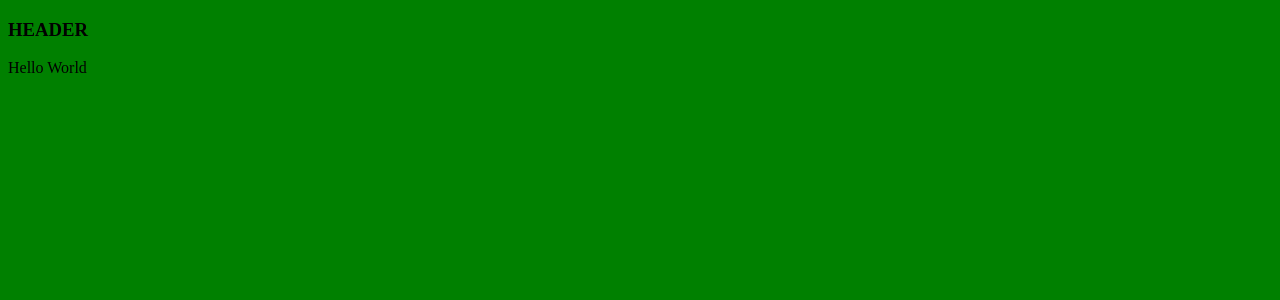
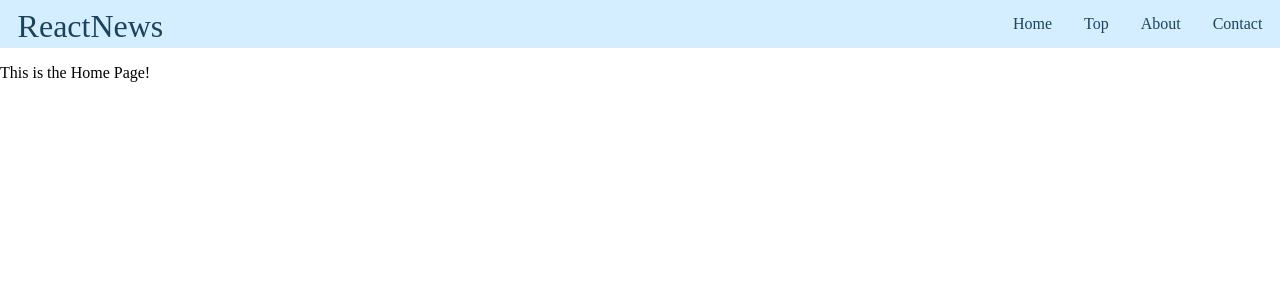
Before and after one commit to emrickgarrett/ReactNewsSite, a React app: page / in a window 1280 px wide. Shown: the top 300 px of the page. Built offline with nearby package versions, Linux system fonts and the light colour scheme.

Commit message:
Added routing as well as styling of the header. There are 4 pages now that I have to add content to

```diff
--- a/css/index.css
+++ b/css/index.css
@@ -1,3 +1,80 @@
 body{
-	background:green;
+	padding:0;
+	margin:0;
 }
+
+/* Header Styles */
+
+.header{
+	background: #D5EEFF;
+	color: #1B435D;
+	margin:0;
+	padding:.5em .1em;
+	height:2em;
+}
+
+.header > a{
+	color:#1B435D;
+	font-size:2.0em;
+	padding:0;
+	margin:0 .5em  0;
+	display:inline-block;
+	text-decoration:none;
+}
+
+
+.header ul{
+	float:right;
+	padding:0;
+	margin:0;
+}
+
+.header ul li{
+	list-style:none;
+	float:left;
+	line-height:2em;
+}
+
+@keyframes header_link_hover{
+	from{
+		background: #D5EEFF;
+		color: inherit;
+	}
+	to{
+		background: #78BBE6;
+		color: white;
+	}
+}
+
+@keyframes header_link_default{
+	from{
+		background: #78BBE6;
+		color: white;
+	}
+	to{
+		background: #D5EEFF;
+		color: inherit;
+	}
+}
+
+.header ul li a{
+	text-decoration:none;
+	background: #D5EEFF;
+	color:inherit;
+	padding:1em 1em;
+
+}
+
+.header_list_anim{
+	animation-name:header_link_default;
+	animation-duration:.3s;
+}
+
+
+.header ul li a:hover{
+	animation-name:header_link_hover;
+	animation-duration:.4s;
+	background: #78BBE6;
+	color: white;
+}
+/* End Header Styles */
--- a/jsx/App.jsx
+++ b/jsx/App.jsx
@@ -1,9 +1,19 @@
 import React from 'react';
 import ReactDOM from 'react-dom';
+import {Router, Route, IndexRoute, hashHistory} from 'react-router';
+
 import DefaultHeader from './components/header_components/default_header.jsx';
 
+//Page Imports
+import About from './pages/About.jsx';
+import Home from './pages/Home.jsx';
+import Contact from './pages/Contact.jsx';
+import Top from './pages/Top.jsx';
+
+import Content from './Content.jsx';
+
+//These are default styles that are shared between
 var css = require("../css/index.css");
-
 
 class App extends React.Component{
 	constructor(){
@@ -13,7 +23,15 @@ class App extends React.Component{
 		return(
 		<div>
 			<DefaultHeader/>
-			<p>Hello World</p>
+			<Router history={hashHistory}>
+				<Route path="/" component={Content}>
+					<IndexRoute component={Home}></IndexRoute>
+					<Route path="home" component={Home}></Route>
+					<Route path="about" component={About}></Route>
+					<Route path="top" component={Top}></Route>
+					<Route path="contact" component={Contact}></Route>
+				</Route>
+			</Router>
 		</div>
 		);
 	}
--- /dev/null
+++ b/jsx/Content.jsx
@@ -0,0 +1,17 @@
+import React from 'react';
+import ReactDOM from 'react-dom';
+
+class Content extends React.Component{
+	constructor(){
+		super();
+	}
+	render(){
+		return(
+		<div>
+			{this.props.children}
+		</div>
+		);
+	}
+}
+
+export default Content;
--- a/jsx/components/header_components/default_header.jsx
+++ b/jsx/components/header_components/default_header.jsx
@@ -1,5 +1,6 @@
 import React from 'react';
 import ReactDOM from 'react-dom';
+import {Link} from 'react-router';
 
 class DefaultHeader extends React.Component{
 	constructor(){
@@ -7,11 +8,44 @@ class DefaultHeader extends React.Component{
 	}
 	render(){
 		return(
-		<div>
-			<h3>HEADER</h3>
+		<div className="header">
+			<a href="#">ReactNews</a>
+			<Navigation/>
 		</div>
 		);
 	}
+
+
+}
+
+class Navigation extends React.Component{
+	constructor(){
+		super();
+	}
+
+	componentDidMount(){
+
+		//Add animation to buttons so that the animation doesn't run when page loads
+		var items = this.refs.nav_list.getElementsByTagName("li");
+		for(var i = 0; i < items.length; i++){
+			items[i].childNodes[0].onmouseout = function(){
+				this.className = "header_list_anim";
+			};
+		}
+	}
+
+	render(){
+		return(
+			<ul ref="nav_list">
+				<li><a href="/#/home">Home</a></li>
+				<li><a href="/#/top">Top</a></li>
+				<li><a href="/#/about">About</a></li>
+				<li><a href="/#/contact">Contact</a></li>
+			</ul>
+		);
+	}
+
+
 }
 
 export default DefaultHeader;
--- /dev/null
+++ b/jsx/pages/About.jsx
@@ -0,0 +1,17 @@
+import React from 'react';
+import ReactDOM from 'react-dom';
+
+class About extends React.Component{
+	constructor(){
+		super();
+	}
+	render(){
+		return(
+		<div>
+			<p>This is the About Page!</p>
+		</div>
+		);
+	}
+}
+
+export default About;
--- /dev/null
+++ b/jsx/pages/Contact.jsx
@@ -0,0 +1,17 @@
+import React from 'react';
+import ReactDOM from 'react-dom';
+
+class Contact extends React.Component{
+	constructor(){
+		super();
+	}
+	render(){
+		return(
+		<div>
+			<p>This is the Contact Page!</p>
+		</div>
+		);
+	}
+}
+
+export default Contact;
--- /dev/null
+++ b/jsx/pages/Home.jsx
@@ -0,0 +1,17 @@
+import React from 'react';
+import ReactDOM from 'react-dom';
+
+class Home extends React.Component{
+	constructor(){
+		super();
+	}
+	render(){
+		return(
+		<div>
+			<p>This is the Home Page!</p>
+		</div>
+		);
+	}
+}
+
+export default Home;
--- /dev/null
+++ b/jsx/pages/Top.jsx
@@ -0,0 +1,17 @@
+import React from 'react';
+import ReactDOM from 'react-dom';
+
+class Top extends React.Component{
+	constructor(){
+		super();
+	}
+	render(){
+		return(
+		<div>
+			<p>This is the Top Page!</p>
+		</div>
+		);
+	}
+}
+
+export default Top;
--- a/main.js
+++ b/main.js
@@ -1,5 +1,9 @@
 import React from 'react';
 import ReactDOM from 'react-dom';
+
 import App from './JSX/App.jsx';
 
-ReactDOM.render(<App />, document.getElementById('app'));
+
+ReactDOM.render(
+	<App/>
+, document.getElementById('app'));
--- a/package.json
+++ b/package.json
@@ -11,6 +11,7 @@
   "dependencies": {
     "react": "^15.3.2",
     "react-dom": "^15.3.2",
+    "react-router": "^3.0.0",
     "webpack": "^1.14.0",
     "webpack-dev-server": "^1.16.2"
   },
```
